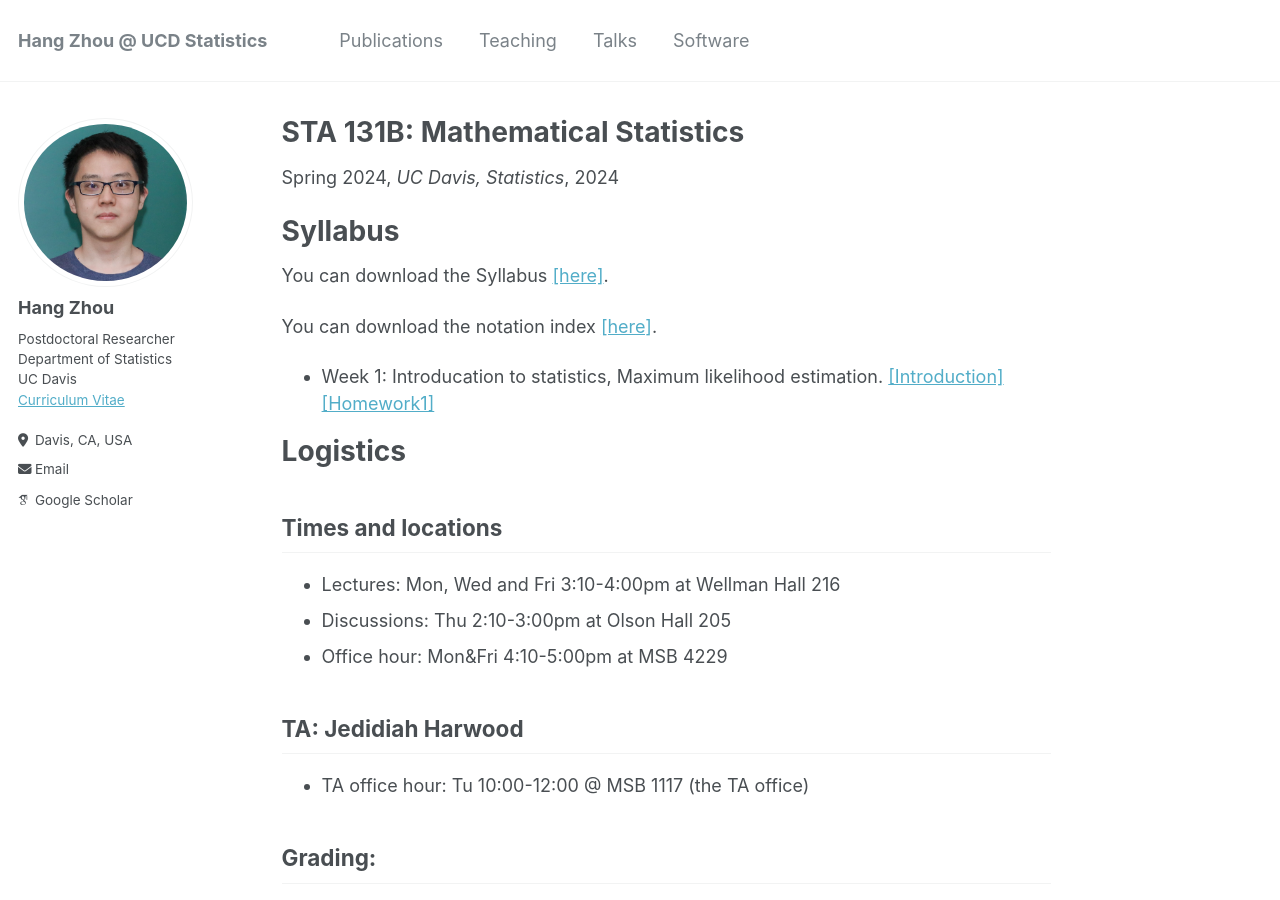
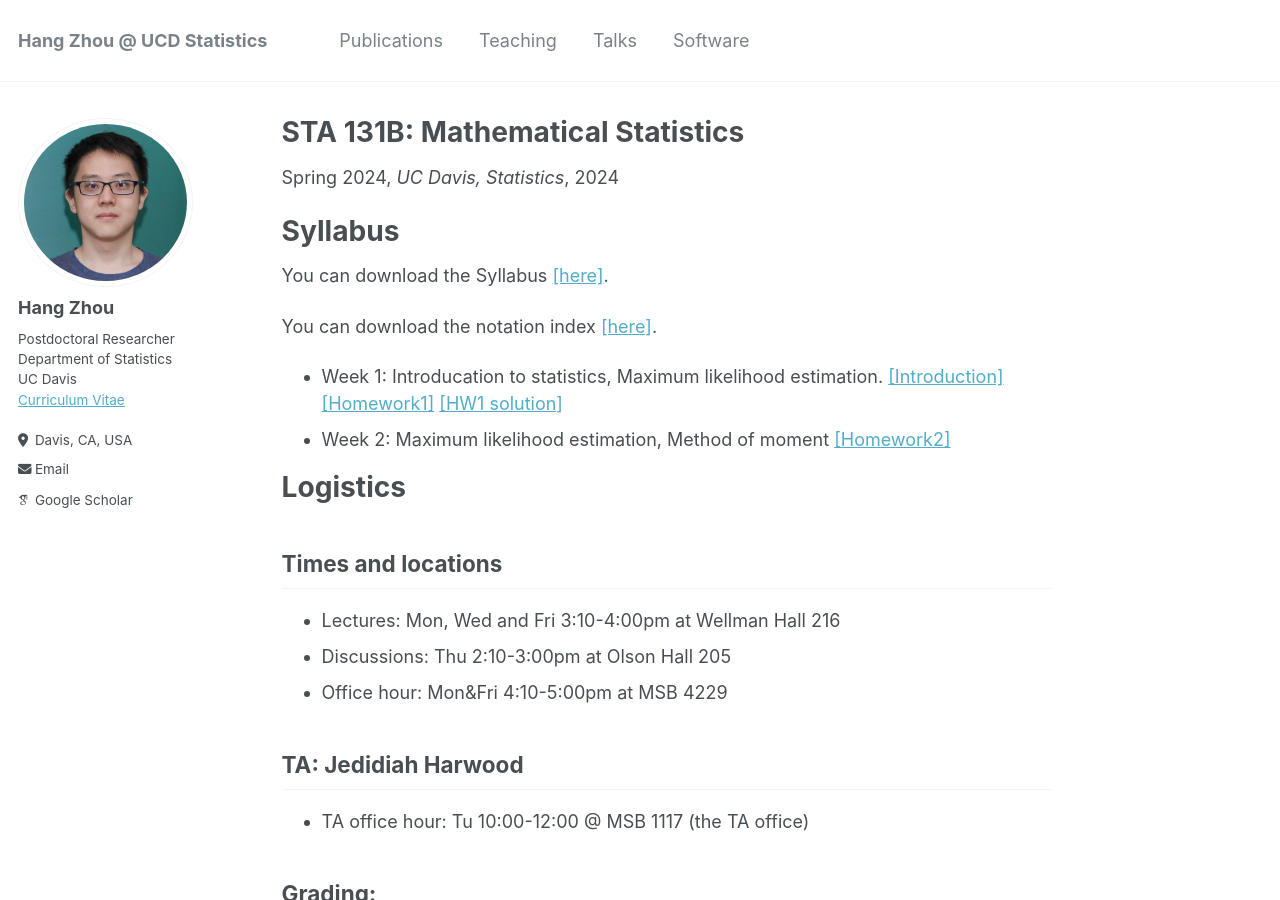
Before and after one commit to hg-zh/hg-zh.github.io, a Jekyll site: the page built from _teaching/2024-spring-STA131B.md, in a window 1280 px wide and 900 px high. Built offline with Jekyll 4.4.1, drawn with Linux system fonts in a browser that asks for light colours; some web fonts are replaced.

Commit message:
Update 2024-spring-STA131B.md

```diff
--- a/_teaching/2024-spring-STA131B.md
+++ b/_teaching/2024-spring-STA131B.md
@@ -13,7 +13,8 @@ You can download the Syllabus [\[here\]](https://hg-zh.github.io/files/Syllabus.
 
 You can download the notation index [\[here\]](https://hg-zh.github.io/files/notataions.pdf).
 
-- Week 1: Introducation to statistics, Maximum likelihood estimation. [\[Introduction\]](https://hg-zh.github.io/files/Lecture_1.pdf) [\[Homework1\]](https://hg-zh.github.io/files/HW1.pdf)
+- Week 1: Introducation to statistics, Maximum likelihood estimation. [\[Introduction\]](https://hg-zh.github.io/files/Lecture_1.pdf) [\[Homework1\]](https://hg-zh.github.io/files/HW1.pdf) [\[HW1 solution\]](https://hg-zh.github.io/files/HW1_solution.pdf)
+- Week 2: Maximum likelihood estimation, Method of moment [\[Homework2\]](https://hg-zh.github.io/files/HW2.pdf)
 
 
 # Logistics
```
